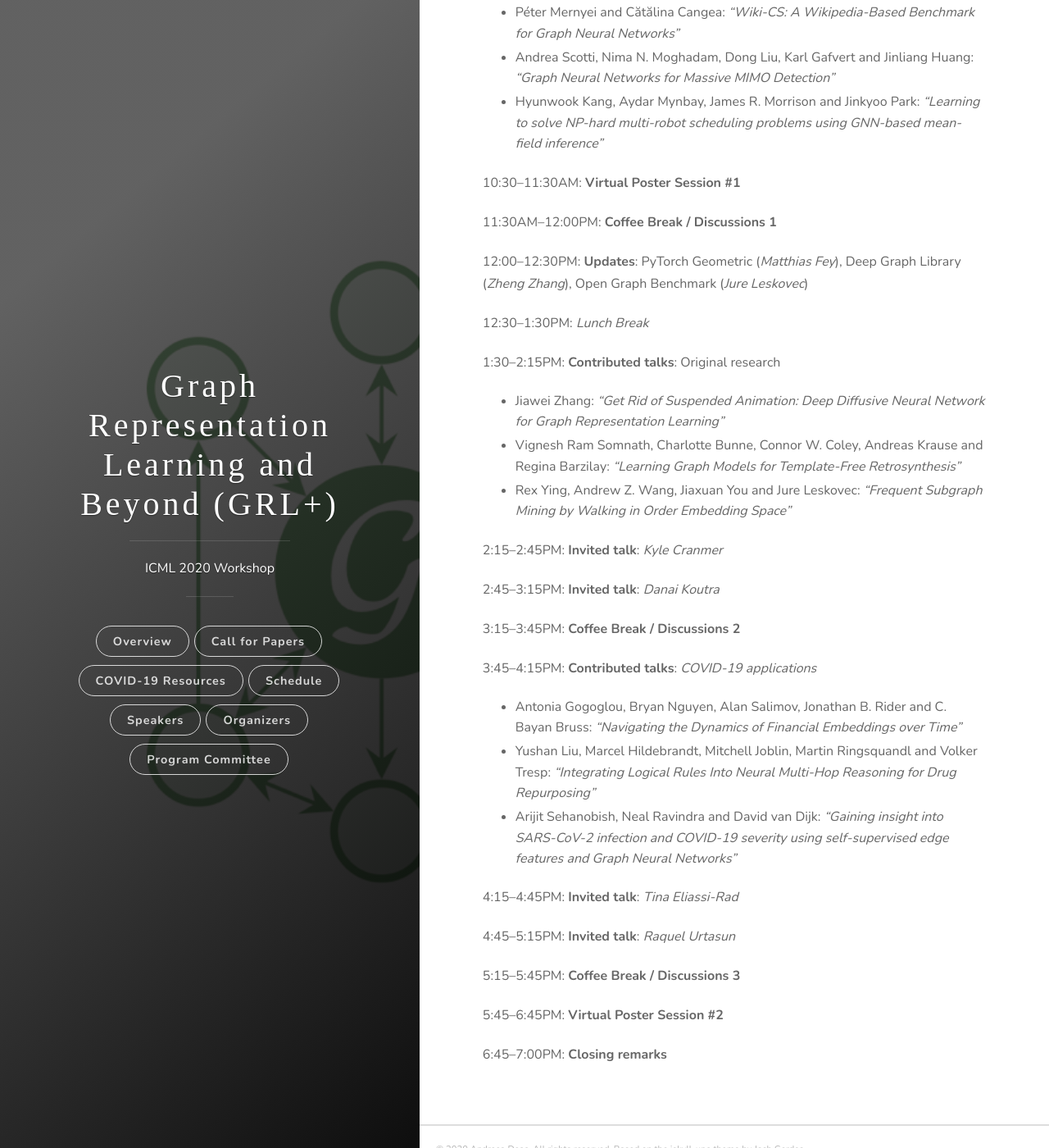
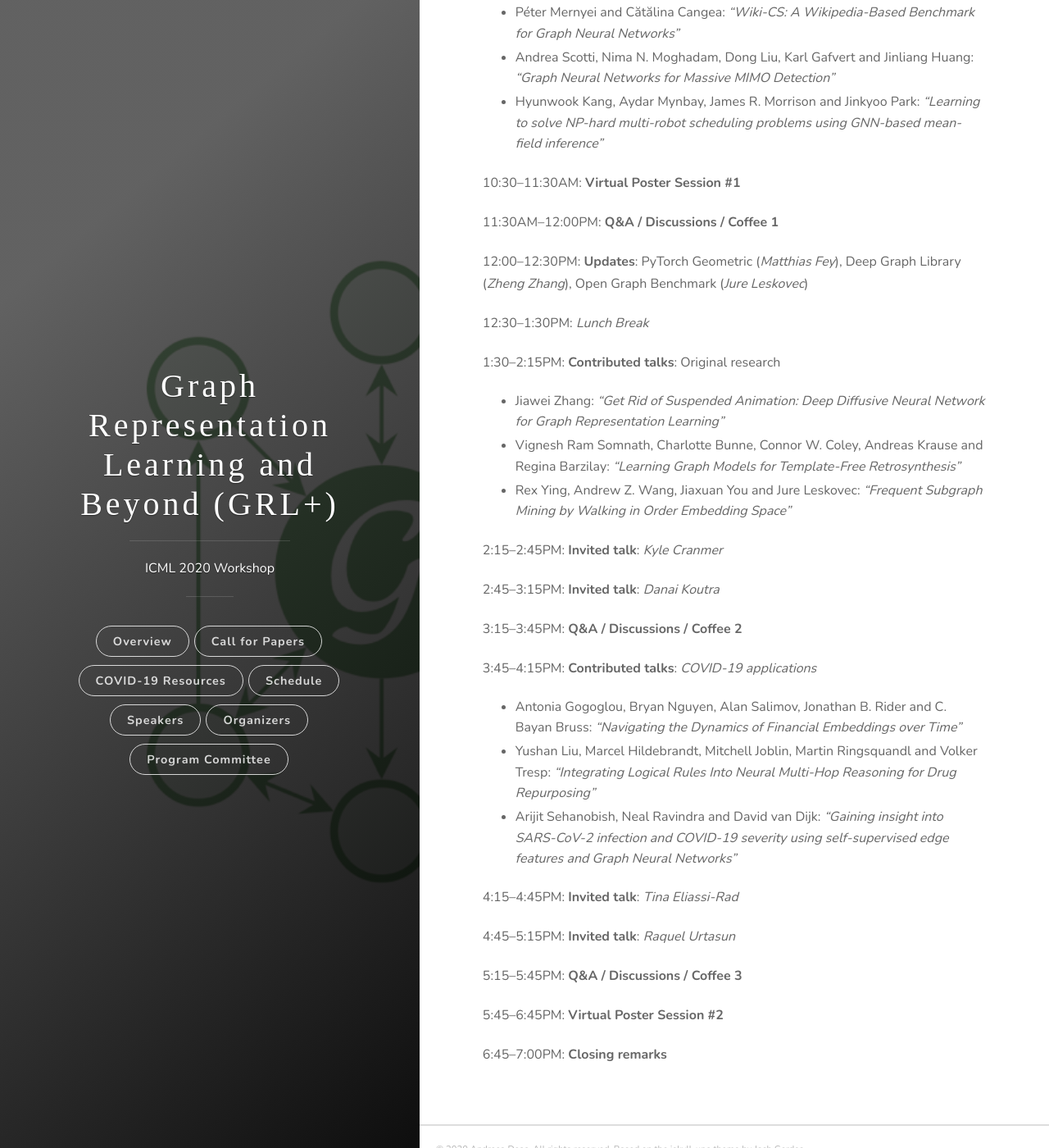
Before and after one commit to grlplus/grlplus.github.io, a Jekyll site: the page built from schedule.md, in a window 1280 px wide and 1400 px high, scrolled down 375 px. Shown: the whole window at 82% size. Built offline with Jekyll 4.4.1, drawn with Linux system fonts in a browser that asks for light colours; some web fonts are replaced.

Commit message:
Update schedule.md

```diff
--- a/schedule.md
+++ b/schedule.md
@@ -19,7 +19,7 @@ All times in **Vienna** timezone (GMT+2).
 
 10:30--11:30AM: **Virtual Poster Session #1**
 
-11:30AM--12:00PM: **Coffee Break / Discussions 1**
+11:30AM--12:00PM: **Q&A / Discussions / Coffee 1**
 
 12:00--12:30PM: **Updates**: PyTorch Geometric (*Matthias Fey*), Deep Graph Library (*Zheng Zhang*), Open Graph Benchmark (*Jure Leskovec*)
 
@@ -34,7 +34,7 @@ All times in **Vienna** timezone (GMT+2).
 
 2:45--3:15PM: **Invited talk**: *Danai Koutra*
 
-3:15--3:45PM: **Coffee Break / Discussions 2**
+3:15--3:45PM: **Q&A / Discussions / Coffee 2**
 
 3:45--4:15PM: **Contributed talks**: *COVID-19 applications*
 * Antonia Gogoglou, Bryan Nguyen, Alan Salimov, Jonathan B. Rider and C. Bayan Bruss: _"Navigating the Dynamics of Financial Embeddings over Time"_
@@ -45,7 +45,7 @@ All times in **Vienna** timezone (GMT+2).
 
 4:45--5:15PM: **Invited talk**: *Raquel Urtasun*
 
-5:15--5:45PM: **Coffee Break / Discussions 3**
+5:15--5:45PM: **Q&A / Discussions / Coffee 3**
 
 5:45--6:45PM: **Virtual Poster Session #2**
 
```
